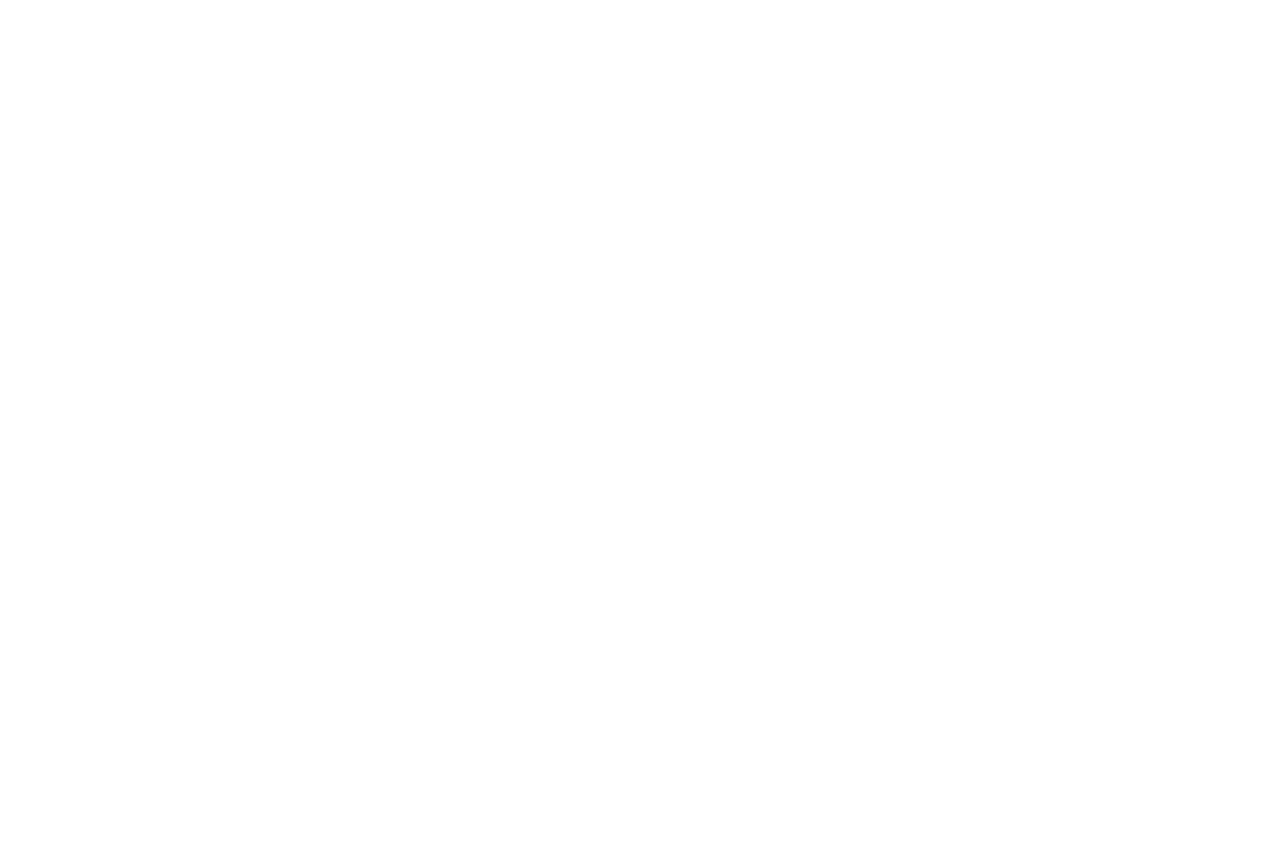
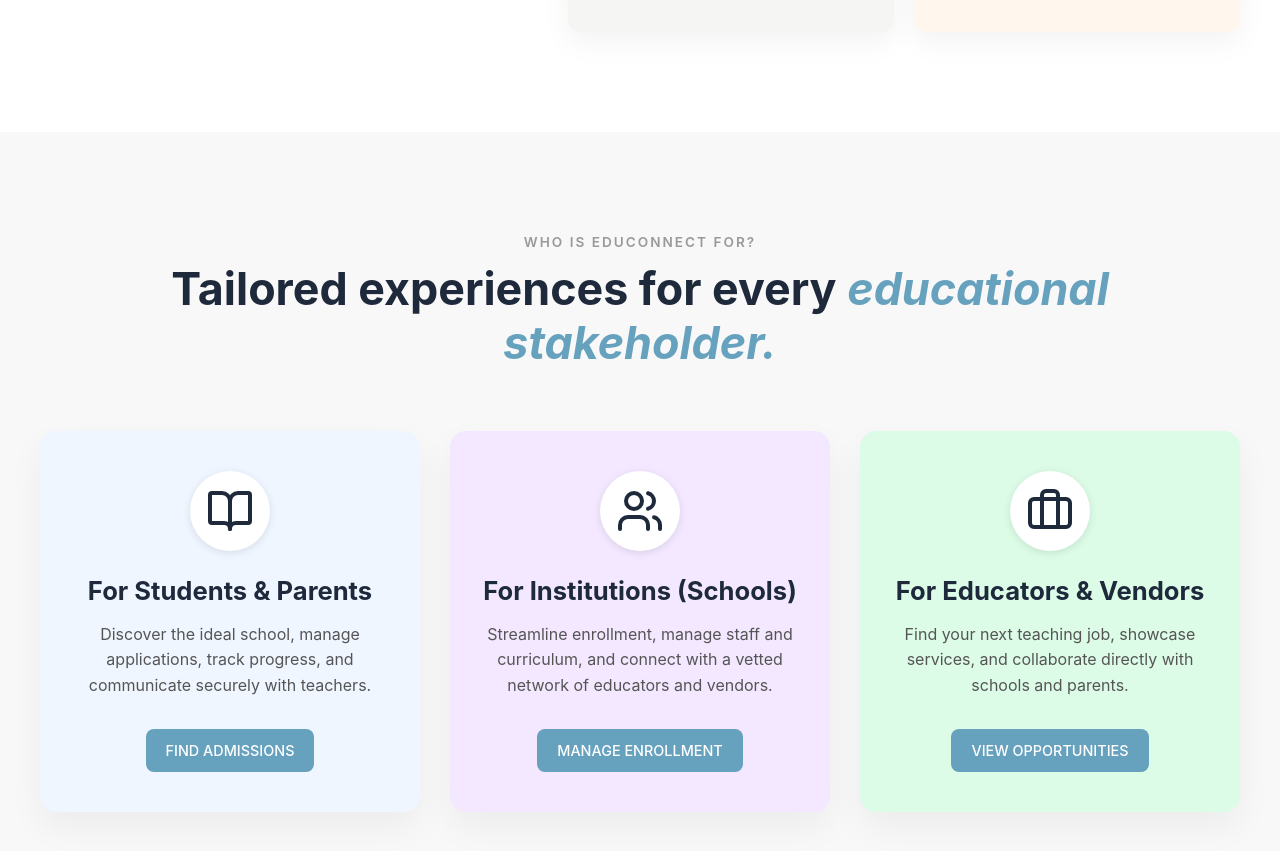
Before and after one commit to Javeria-Javaid/EduConnent, a React (Vite) app in the folder EduConnect/: page / in a window 1280 px wide. Shown: the part 3005-3856 px from the top of the page. Before the commit the page ends 3062 px from the top, so only its background shows below. Built offline with nearby package versions, Linux system fonts and the light colour scheme.

Commit message:
role section completed

```diff
--- a/EduConnect/src/App.jsx
+++ b/EduConnect/src/App.jsx
@@ -3,6 +3,7 @@ import CardNav from './components/CardNav/CardNav';
 import Hero from './components/Hero/Hero';
 import AboutSection from './components/AboutSection/AboutSection';
 import FeatureSection from './components/FeatureSection/FeatureSection';
+import RoleSection from './components/RoleSection/RoleSection';
 import './index.css';
 
 function App() {
@@ -95,6 +96,7 @@ function App() {
 
             <AboutSection />
             <FeatureSection />
+            <RoleSection />
             {/* ... other sections go here ... */}
 
         </div>
--- /dev/null
+++ b/EduConnect/src/components/RoleSection/RoleSection.css
@@ -0,0 +1,160 @@
+/* --- ROLES SECTION CONTAINER --- */
+.roles-section {
+    padding: 100px 20px;
+    background-color: #f8f8f8; /* Light gray background to separate it from pure white sections */
+    color: #1e293b;
+    display: flex;
+    justify-content: center;
+}
+
+.roles-container {
+    max-width: 1200px;
+    width: 100%;
+    text-align: center;
+}
+
+/* --- HEADER STYLES --- */
+.roles-header {
+    margin-bottom: 60px;
+}
+
+.section-subheading {
+    font-size: 0.85rem;
+    font-weight: 600;
+    letter-spacing: 2px;
+    text-transform: uppercase;
+    color: #999;
+    margin-bottom: 10px;
+}
+
+.section-heading {
+    font-size: 2.8rem;
+    font-weight: 700;
+    line-height: 1.2;
+    color: #1e293b;
+}
+
+.highlight-text {
+    color: #66a1be; /* Primary color highlight */
+    font-style: italic;
+}
+
+
+/* --- ROLE GRID (TRIPTYCH) --- */
+.role-grid {
+    display: grid;
+    /* Three equal columns */
+    grid-template-columns: repeat(3, 1fr);
+    gap: 30px;
+}
+
+.role-card {
+    padding: 40px 30px;
+    border-radius: 16px;
+    box-shadow: 0 15px 35px rgba(0, 0, 0, 0.05);
+    display: flex;
+    flex-direction: column;
+    align-items: center;
+    text-align: center;
+    transition: transform 0.3s, box-shadow 0.3s;
+}
+
+.role-card:hover {
+    transform: translateY(-5px);
+    box-shadow: 0 20px 45px rgba(0, 0, 0, 0.1);
+}
+
+.icon-wrapper {
+    width: 80px;
+    height: 80px;
+    border-radius: 50%;
+    background-color: #ffffff; /* White icon background */
+    display: flex;
+    justify-content: center;
+    align-items: center;
+    margin-bottom: 20px;
+    box-shadow: 0 2px 8px rgba(0, 0, 0, 0.1);
+}
+
+.role-icon {
+    color: #1e293b; /* Dark icon color */
+}
+
+.role-title {
+    font-size: 1.6rem;
+    font-weight: 700;
+    margin-bottom: 10px;
+    color: #1e293b;
+}
+
+.role-description {
+    font-size: 1rem;
+    line-height: 1.6;
+    color: #555;
+    margin-bottom: 30px;
+    flex-grow: 1; /* Ensures all cards stretch to the same height */
+}
+
+.role-cta-button {
+    display: inline-block;
+    background-color: #66a1be;
+    color: white;
+    border: none;
+    border-radius: 8px;
+    padding: 10px 20px;
+    font-weight: 500;
+    cursor: pointer;
+    transition: all 0.3s ease;
+    font-size: 0.9rem;
+    text-decoration: none;
+    text-transform: uppercase;
+}
+
+.role-cta-button:hover {
+    background-color: #374151;
+}
+
+
+/* --- RESPONSIVE ADJUSTMENTS --- */
+
+@media (max-width: 1024px) {
+    .role-grid {
+        /* Switch to two columns for slightly larger mobile devices/tablets */
+        grid-template-columns: repeat(2, 1fr);
+        gap: 20px;
+    }
+
+    .role-card:last-child {
+        /* Center the third card if there are only two columns */
+        grid-column: 1 / 3;
+        max-width: 400px;
+        margin: 0 auto;
+    }
+}
+
+@media (max-width: 768px) {
+    .roles-section {
+        padding: 60px 15px;
+    }
+
+    .section-heading {
+        font-size: 2.2rem;
+    }
+
+    .role-grid {
+        /* Stack vertically on small phones */
+        grid-template-columns: 1fr;
+        gap: 20px;
+    }
+
+    .role-card:last-child {
+        /* Reset centering */
+        grid-column: auto;
+        max-width: none;
+        margin: 0;
+    }
+
+    .role-title {
+        font-size: 1.4rem;
+    }
+}
--- /dev/null
+++ b/EduConnect/src/components/RoleSection/RoleSection.jsx
@@ -0,0 +1,67 @@
+import React from 'react';
+import { BookOpen, Users, Briefcase } from 'lucide-react';
+import './RoleSection.css';
+
+// Data for the Three Main Roles
+const rolesData = [
+    {
+        icon: BookOpen,
+        title: "For Students & Parents",
+        description: "Discover the ideal school, manage applications, track progress, and communicate securely with teachers.",
+        bgColor: "#eff6ff", // Light Blue
+        buttonText: "Find Admissions",
+        href: "#admissions"
+    },
+    {
+        icon: Users,
+        title: "For Institutions (Schools)",
+        description: "Streamline enrollment, manage staff and curriculum, and connect with a vetted network of educators and vendors.",
+        bgColor: "#f3e8ff", // Light Purple
+        buttonText: "Manage Enrollment",
+        href: "#institutions"
+    },
+    {
+        icon: Briefcase,
+        title: "For Educators & Vendors",
+        description: "Find your next teaching job, showcase services, and collaborate directly with schools and parents.",
+        bgColor: "#dcfce7", // Light Green
+        buttonText: "View Opportunities",
+        href: "#jobs"
+    }
+];
+
+const RoleSection = () => {
+    return (
+        <section id="roles" className="roles-section">
+            <div className="roles-container">
+                <div className="roles-header">
+                    <p className="section-subheading">Who is EduConnect for?</p>
+                    <h2 className="section-heading">
+                        Tailored experiences for every <span className="highlight-text">educational stakeholder.</span>
+                    </h2>
+                </div>
+
+                <div className="role-grid">
+                    {rolesData.map((role, index) => (
+                        <div
+                            key={index}
+                            className="role-card"
+                            style={{ backgroundColor: role.bgColor }}
+                        >
+                            <div className="icon-wrapper">
+                                <role.icon size={48} className="role-icon" />
+                            </div>
+                            <h3 className="role-title">{role.title}</h3>
+                            <p className="role-description">{role.description}</p>
+                            <a href={role.href} className="role-cta-button">
+                                {role.buttonText}
+                            </a>
+                        </div>
+                    ))}
+                </div>
+            </div>
+        </section>
+    );
+};
+
+export default RoleSection;
```
